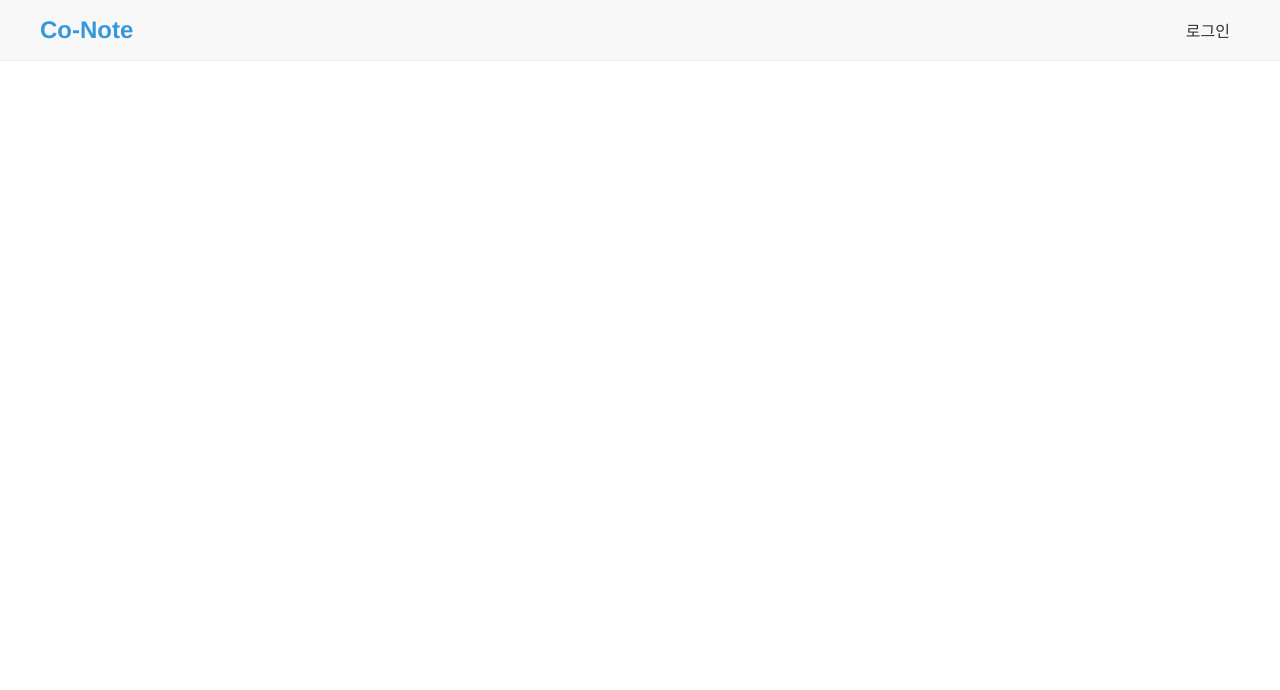
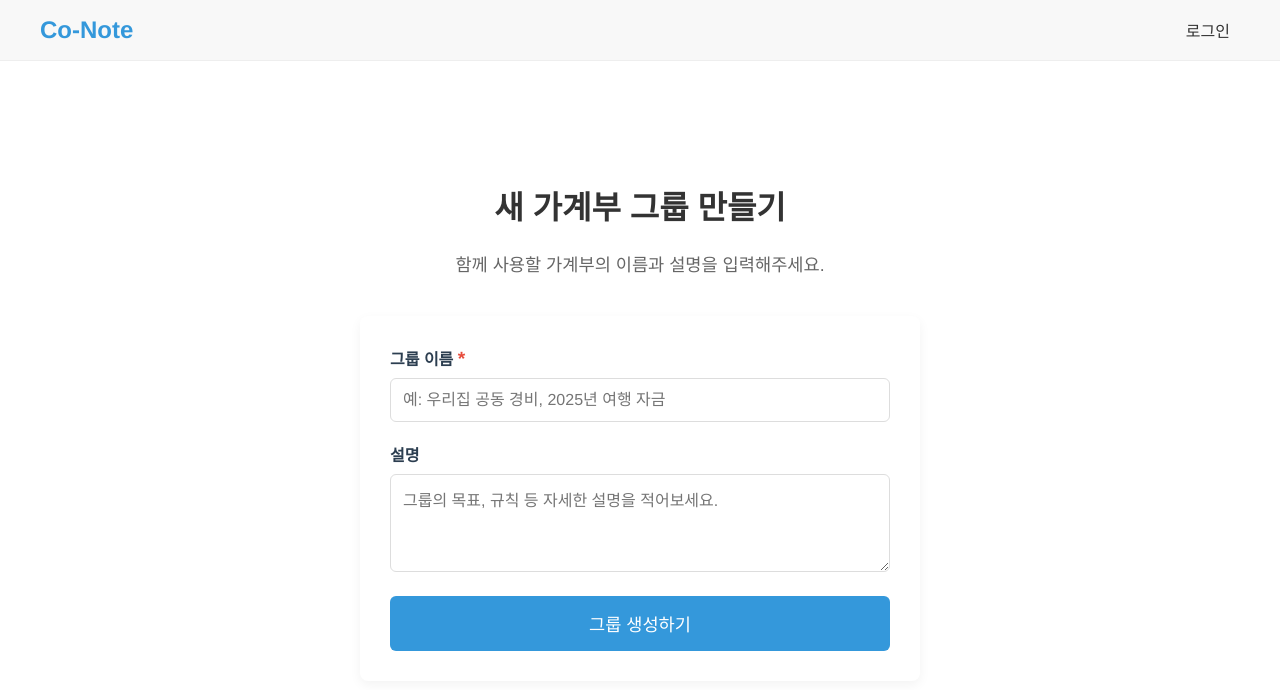
Before and after one commit to team-moira-zzz/co-note-frontend, a Vue app: page /group/create in a window 1280 px wide. Before the commit this address had no page. Shown: the top 690 px of the page. Built offline with nearby package versions, Linux system fonts and the light colour scheme.

Commit message:
그룹 생성 화면 구현

```diff
--- a/src/router/router.js
+++ b/src/router/router.js
@@ -3,6 +3,7 @@ import HomeView from '../views/HomeView.vue'
 import LoginView from '../views/LoginView.vue'
 import KakaoCallbackView from '../views/KakaoCallbackView.vue'
 import NaverCallbackView from '../views/NaverCallbackView.vue'
+import GroupCreateView from '../views/GroupCreateView.vue'
 
 const routes = [
     {
@@ -24,6 +25,11 @@ const routes = [
         path: '/login/naver/callback',
         name: 'naver-callback',
         component: NaverCallbackView
+    },
+    {
+        path: '/group/create',
+        name: 'create-group',
+        component: GroupCreateView
     }
 ]
 
--- /dev/null
+++ b/src/views/GroupCreateView.vue
@@ -0,0 +1,180 @@
+<script setup>
+import { ref } from 'vue';
+import { useRouter } from 'vue-router';
+import axios from 'axios';
+// 💡 logout 함수 임포트 추가
+import { getAccessToken, logout } from '@/stores/authStore';
+
+const router = useRouter();
+
+const groupName = ref('');
+const groupDescription = ref('');
+const isSubmitting = ref(false);
+
+const createGroup = async () => {
+    // [1] 유효성 검사
+    if (groupName.value.trim() === '') {
+        alert('가계부 그룹 이름을 입력해주세요.');
+        return;
+    }
+
+    // [2] 요청 본문 생성
+    const requestBody = {
+        name: groupName.value.trim(),
+        description: groupDescription.value.trim()
+    };
+
+    // [3] AccessToken 추출
+    const token = getAccessToken();
+    isSubmitting.value = true;
+
+    try {
+        // [4] 백엔드 API 호출 (Authorization 헤더 포함)
+        await axios.post('http://localhost:8080/api/book/group', requestBody, {
+            headers: {
+                'Authorization': `Bearer ${token}`,
+                'Content-Type': 'application/json'
+            }
+        });
+
+        alert("가계부 그룹이 성공적으로 생성되었습니다!");
+
+        // [5] 메인 페이지로 이동
+        router.push('/');
+    } catch (error) {
+        console.error("그룹 생성 실패:", error);
+
+        if (error.response && error.response.status === 401) {
+            alert('세션이 만료되었습니다. 다시 로그인해주세요.');
+
+            logout();
+            router.push({ path: '/login', query: { expired: 'true' } });
+            return;
+        }
+
+        const message = error.response?.data?.message || '그룹 생성 중 오류가 발생했습니다. 다시 시도해 주세요.';
+        alert(`생성 실패: ${message}`);
+    } finally {
+        isSubmitting.value = false;
+    }
+};
+</script>
+
+<template>
+    <div class="create-group-container">
+        <h1>새 가계부 그룹 만들기</h1>
+        <p class="subtitle">함께 사용할 가계부의 이름과 설명을 입력해주세요.</p>
+
+        <form @submit.prevent="createGroup" class="group-form">
+            <div class="form-group">
+                <label for="group-name">그룹 이름 <span class="required">*</span></label>
+                <input id="group-name" type="text" v-model="groupName" placeholder="예: 우리집 공동 경비, 2025년 여행 자금"
+                    required />
+            </div>
+
+            <div class="form-group">
+                <label for="group-description">설명</label>
+                <textarea id="group-description" v-model="groupDescription" placeholder="그룹의 목표, 규칙 등 자세한 설명을 적어보세요."
+                    rows="4"></textarea>
+            </div>
+
+            <button type="submit" :disabled="isSubmitting" class="create-btn primary">
+                {{ isSubmitting ? '생성 중...' : '그룹 생성하기' }}
+            </button>
+        </form>
+    </div>
+</template>
+
+<style scoped>
+.create-group-container {
+    display: flex;
+    flex-direction: column;
+    align-items: center;
+    min-height: calc(100vh - 60px);
+    padding-top: 80px;
+    width: 100%;
+}
+
+h1 {
+    font-size: 2em;
+    color: #333;
+    margin-bottom: 5px;
+}
+
+.subtitle {
+    font-size: 1.1em;
+    color: #666;
+    margin-bottom: 40px;
+}
+
+.group-form {
+    width: 100%;
+    max-width: 500px;
+    padding: 30px;
+    background-color: #fff;
+    border-radius: 8px;
+    box-shadow: 0 4px 12px rgba(0, 0, 0, 0.05);
+}
+
+.form-group {
+    margin-bottom: 20px;
+}
+
+label {
+    display: block;
+    font-weight: bold;
+    margin-bottom: 8px;
+    color: #2c3e50;
+}
+
+.required {
+    color: #e74c3c;
+    font-size: 1.2em;
+}
+
+input[type="text"],
+textarea {
+    width: 100%;
+    padding: 12px;
+    border: 1px solid #ddd;
+    border-radius: 6px;
+    font-size: 1em;
+    box-sizing: border-box;
+    transition: border-color 0.2s;
+    font-family: inherit;
+}
+
+input[type="text"]:focus,
+textarea:focus {
+    border-color: #3498db;
+    outline: none;
+}
+
+textarea {
+    resize: vertical;
+}
+
+.create-btn {
+    width: 100%;
+    padding: 15px;
+    font-size: 1.1em;
+    border: none;
+    border-radius: 6px;
+    cursor: pointer;
+    transition: background-color 0.2s;
+}
+
+.create-btn.primary {
+    background-color: #3498db;
+    color: white;
+}
+
+.create-btn.primary:hover:not(:disabled) {
+    background-color: #2980b9;
+}
+
+.create-btn:disabled {
+    background-color: #cccccc;
+    cursor: not-allowed;
+}
+</style>
--- a/src/views/HomeView.vue
+++ b/src/views/HomeView.vue
@@ -15,8 +15,7 @@ const goToLogin = () => {
 
 // 로그인 사용자: '가계부 작성 시작하기' 버튼 클릭 시 (가입된 그룹이 없을 때)
 const startCreating = () => {
-  console.log("가계부 작성 시작하기 (그룹 생성/참여 페이지) 클릭됨.");
-  // TODO: router.push('/group/onboarding');
+  router.push('/group/create');
 };
 
 const fetchGroupCount = async () => {
```
